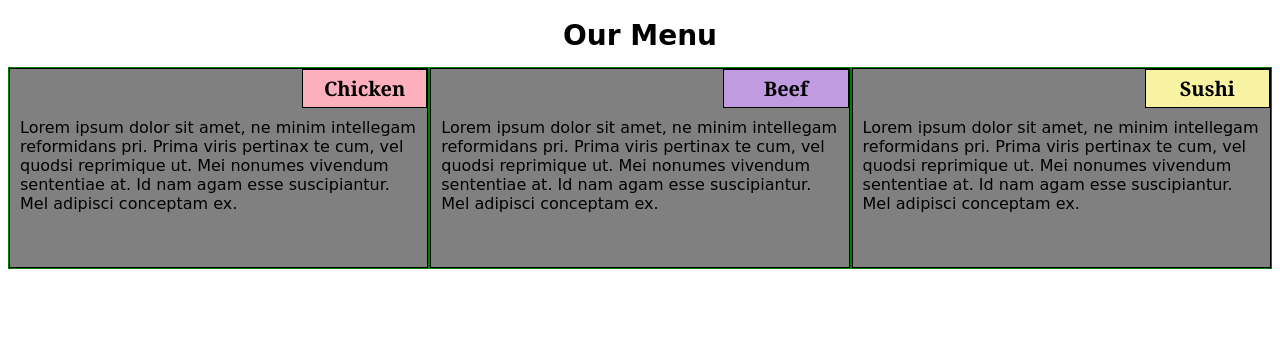
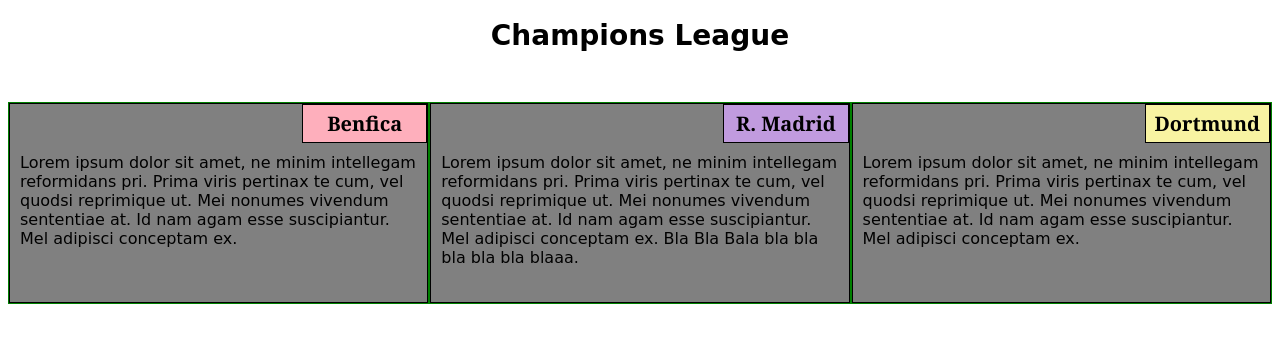
Before and after one commit to iletra/iletra.github.io, a plain HTML site: page module2-solution/index.html in a window 1280 px wide. Drawn offline with Linux system fonts and the light colour scheme.

Commit message:
first commit

```diff
--- a/module2-solution/css/custom.css
+++ b/module2-solution/css/custom.css
@@ -3,13 +3,13 @@
     font-family: cursive;
 }
 
-.col-lg-4, .col-md-6, .col-sm-12{
+.col-md-4, .col-sm-6, .col-xs-12{
     float: left;
 }
 
 
 h1 {
-    margin-bottom: 15px;
+    margin-bottom: 50px;
     font-size: 175%;
     text-align: center;
 }
@@ -36,7 +36,7 @@ section {
     font-family: cursive;
     color: black;
     position: relative;
-    overflow: auto;
+    overflow: hidden;
 }
 
 .chickenbg {
--- a/module2-solution/index.html
+++ b/module2-solution/index.html
@@ -7,24 +7,24 @@
     <title>Responsive Layout</title>
 </head>
 <body>
-<h1>Our Menu</h1>
+<h1>Champions League</h1>
 
 <div class="row">
     <div class="col-md-4 col-sd-6 col-xs-12">
         <section>
-            <div class = "chickenbg">Chicken</div>
+            <div class = "chickenbg">Benfica</div>
             <p>Lorem ipsum dolor sit amet, ne minim intellegam reformidans pri. Prima viris pertinax te cum, vel quodsi reprimique ut. Mei nonumes vivendum sententiae at. Id nam agam esse suscipiantur. Mel adipisci conceptam ex.</p>
         </section>
     </div>
     <div class="col-md-4 col-sd-6 col-xs-12">
         <section>
-            <div class = "beefbg">Beef</div>
-            <p>Lorem ipsum dolor sit amet, ne minim intellegam reformidans pri. Prima viris pertinax te cum, vel quodsi reprimique ut. Mei nonumes vivendum sententiae at. Id nam agam esse suscipiantur. Mel adipisci conceptam ex.</p>
+            <div class = "beefbg">R. Madrid</div>
+            <p>Lorem ipsum dolor sit amet, ne minim intellegam reformidans pri. Prima viris pertinax te cum, vel quodsi reprimique ut. Mei nonumes vivendum sententiae at. Id nam agam esse suscipiantur. Mel adipisci conceptam ex. Bla Bla Bala  bla bla bla bla bla blaaa.</p>
         </section>
     </div>
     <div class="col-md-4 col-sd-12 col-xs-12">
         <section>
-            <div class = "sushibg">Sushi</div>
+            <div class = "sushibg">Dortmund</div>
             <p>Lorem ipsum dolor sit amet, ne minim intellegam reformidans pri. Prima viris pertinax te cum, vel quodsi reprimique ut. Mei nonumes vivendum sententiae at. Id nam agam esse suscipiantur. Mel adipisci conceptam ex.</p>
         </section>
     </div>
```
